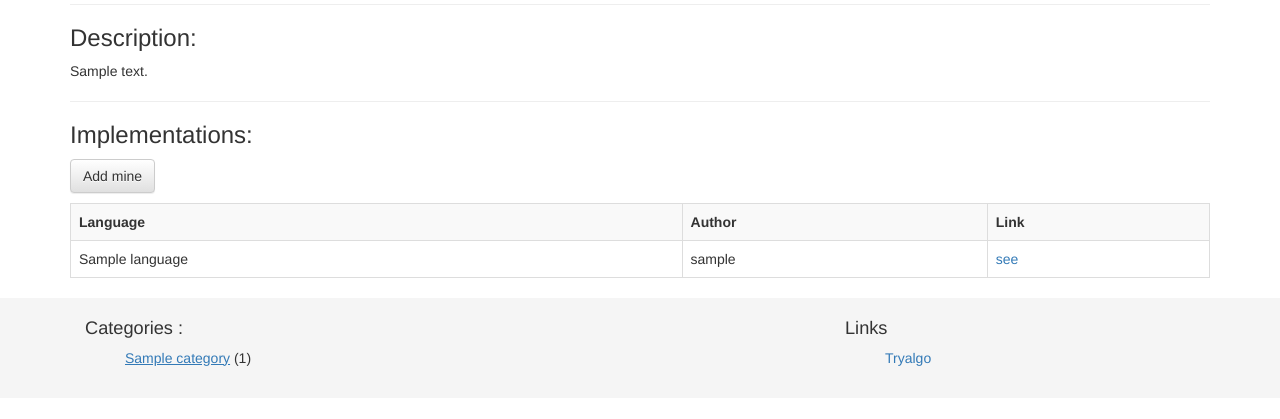
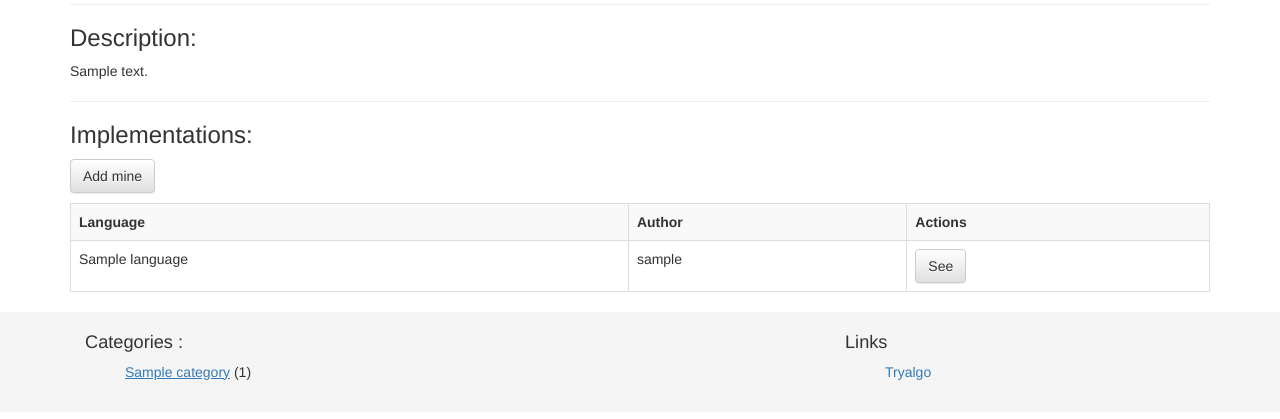
Before and after one commit to jilljenn/algopedia, a Django app: page /algo/1 in a window 1280 px wide. Shown: the part 224-643 px from the top of the page. Run offline with Django 3.2, Linux system fonts and the light colour scheme; tables that the repository leaves empty hold one stand-in row (values such as "Sample post"); some libraries are stand-ins or nearby versions.

Commit message:
Add action link edit

```diff
--- a/web/algopedia/templates/algopedia/algo_detail.html
+++ b/web/algopedia/templates/algopedia/algo_detail.html
@@ -22,9 +22,18 @@
     <a href="{% url 'algopedia:implementation-create' object.pk %}" class="btn btn-default">Add mine</a>
 </p>
 <table class="table table-striped table-bordered">
-    <tr><th>Language</th><th>Author</th><th>Link</th></tr>
+    <tr><th>Language</th><th>Author</th><th>Actions</th></tr>
     {% for implem in object.implementation_set.all %}
-        <tr><td>{{ implem.lang.name }}</td><td>{{ implem.user }}</td><td><a href="{% url 'algopedia:implementation-detail' implem.pk %}">see</a></td></tr>
+        <tr>
+            <td>{{ implem.lang.name }}</td>
+            <td>{{ implem.user }}</td>
+            <td>
+                <a href="{% url 'algopedia:implementation-detail' implem.pk %}" class="btn btn-default">See</a>
+                {% if implem.user.pk = user.pk %}
+                    <a href="#" class="btn btn-default">Edit</a>
+                {% endif %}
+            </td>
+        </tr>
     {% endfor %}
 </table>
 
```
